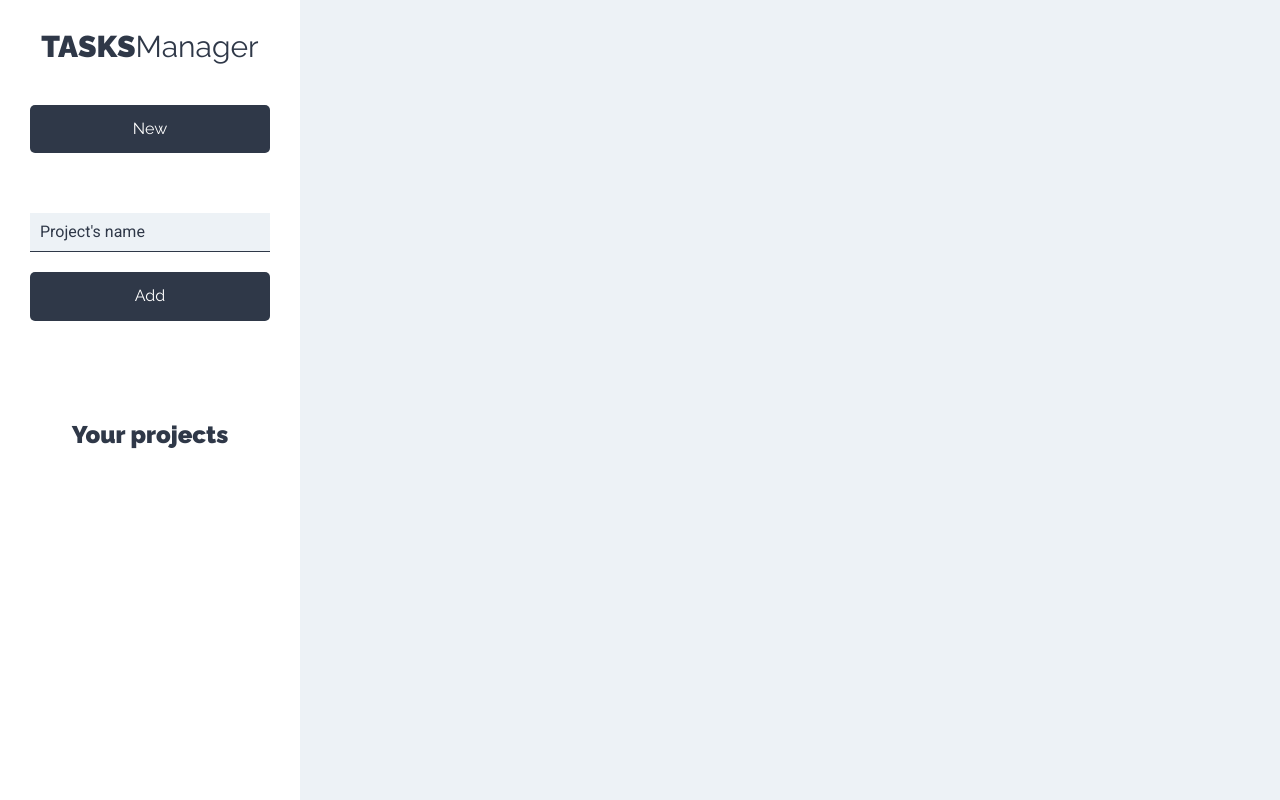
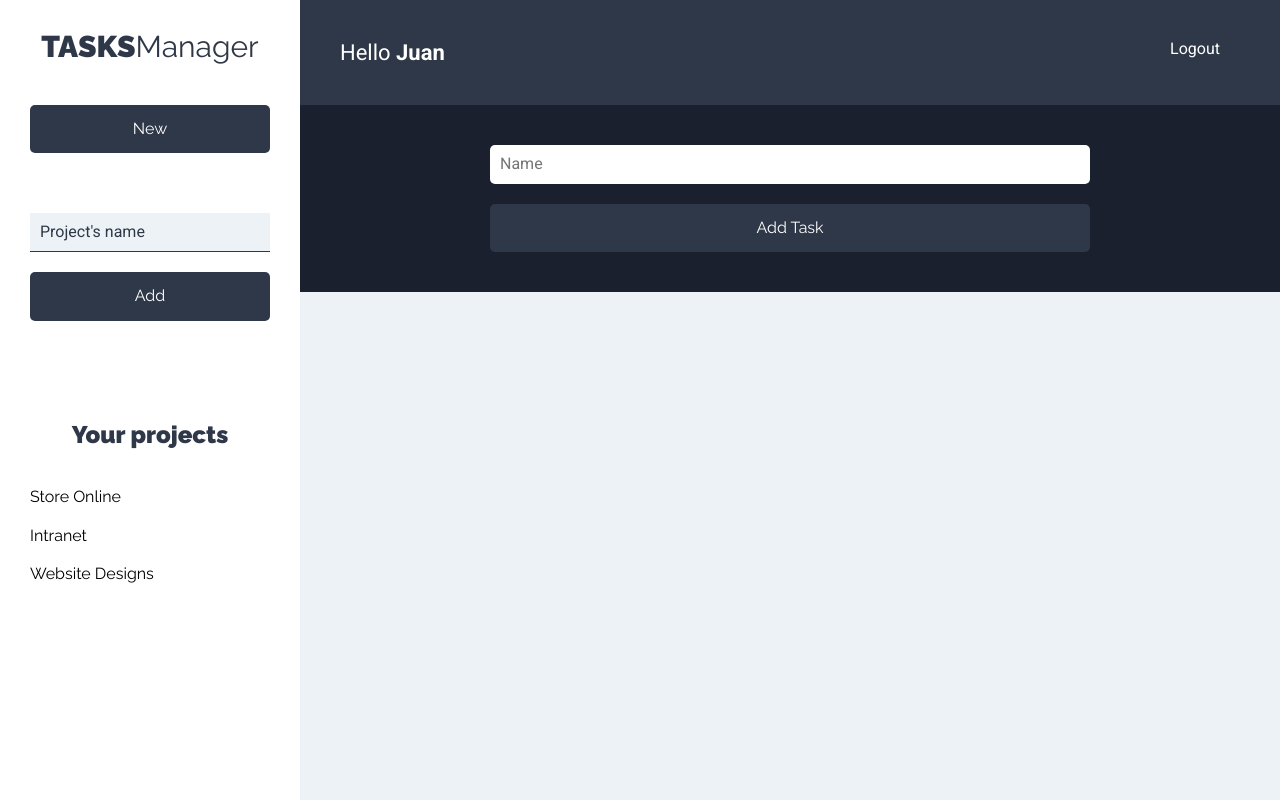
Before and after one commit to chara0511/taskmanager-client, a React (Create React App) app: page /projects in a window 1280 px wide. Built offline with nearby package versions, Linux system fonts and the light colour scheme.

Commit message:
fourth commit

```diff
--- a/src/components/auth/Login.js
+++ b/src/components/auth/Login.js
@@ -32,9 +32,9 @@ const Login = () => {
           <div className="field-form">
             <label htmlFor="email">Email: </label>
             <input
-              type="email"
               id="email"
               name="email"
+              type="email"
               placeholder="Email"
               value={email}
               onChange={onChange}
@@ -44,9 +44,9 @@ const Login = () => {
           <div className="field-form">
             <label htmlFor="password">Password: </label>
             <input
-              type="password"
               id="password"
               name="password"
+              type="password"
               placeholder="Password"
               value={password}
               onChange={onChange}
--- a/src/components/auth/NewAccount.js
+++ b/src/components/auth/NewAccount.js
@@ -38,9 +38,9 @@ const NewAccount = () => {
           <div className="field-form">
             <label htmlFor="name">Name: </label>
             <input
-              type="text"
               id="name"
               name="name"
+              type="text"
               placeholder="Name"
               value={name}
               onChange={onChange}
@@ -50,9 +50,9 @@ const NewAccount = () => {
           <div className="field-form">
             <label htmlFor="email">Email: </label>
             <input
-              type="email"
               id="email"
               name="email"
+              type="email"
               placeholder="Email"
               value={email}
               onChange={onChange}
@@ -62,9 +62,9 @@ const NewAccount = () => {
           <div className="field-form">
             <label htmlFor="password">Password: </label>
             <input
-              type="password"
               id="password"
               name="password"
+              type="password"
               placeholder="Password"
               value={password}
               onChange={onChange}
@@ -74,9 +74,9 @@ const NewAccount = () => {
           <div className="field-form">
             <label htmlFor="confirm">Confirm password: </label>
             <input
-              type="password"
               id="confirm"
               name="confirm"
+              type="password"
               placeholder="Confirm password"
               value={confirm}
               onChange={onChange}
--- /dev/null
+++ b/src/components/layout/Bar.js
@@ -0,0 +1,16 @@
+import React from "react";
+
+const Bar = () => {
+  return (
+    <header className="app-header">
+      <p className="username">
+        Hello <span>Juan</span>
+      </p>
+      <nav className="main-nav">
+        <a href="#!">Logout</a>
+      </nav>
+    </header>
+  );
+};
+
+export default Bar;
--- a/src/components/layout/Sidebar.js
+++ b/src/components/layout/Sidebar.js
@@ -1,5 +1,6 @@
 import React from "react";
 import NewProject from "../projects/NewProject";
+import ListProjects from "../projects/ListProjects";
 
 const Sidebar = () => {
   return (
@@ -12,6 +13,8 @@ const Sidebar = () => {
 
       <div className="projects">
         <h2>Your projects</h2>
+
+        <ListProjects />
       </div>
     </aside>
   );
--- /dev/null
+++ b/src/components/projects/ListProjects.js
@@ -0,0 +1,19 @@
+import React from "react";
+import Project from "./Project";
+
+const ListProjects = () => {
+  const projects = [
+    { name: "Store Online" },
+    { name: "Intranet" },
+    { name: "Website Designs" },
+  ];
+  return (
+    <ul className="list-projects">
+      {projects.map((project) => (
+        <Project key={project.name} project={project} />
+      ))}
+    </ul>
+  );
+};
+
+export default ListProjects;
--- a/src/components/projects/NewProject.js
+++ b/src/components/projects/NewProject.js
@@ -18,6 +18,12 @@ const NewProject = () => {
   // Send a project
   const onSubmitProject = (e) => {
     e.preventDefault();
+
+    // Validate project
+
+    // Add a state
+
+    // Restart form
   };
 
   return (
--- /dev/null
+++ b/src/components/projects/Project.js
@@ -0,0 +1,13 @@
+import React from "react";
+
+const Project = ({ project }) => {
+  return (
+    <li>
+      <button type="button" className="btn btn-blank">
+        {project.name}
+      </button>
+    </li>
+  );
+};
+
+export default Project;
--- a/src/components/projects/Projects.js
+++ b/src/components/projects/Projects.js
@@ -1,10 +1,21 @@
 import React from "react";
 import Sidebar from "../layout/Sidebar";
+import Bar from "../layout/Bar";
+import FormTask from "../tasks/FormTask";
 
 const Projects = () => {
   return (
     <div className="container-app">
       <Sidebar />
+      <div className="main-section">
+        <Bar />
+
+        <main>
+          <FormTask />
+
+          <div className="tasks-container"></div>
+        </main>
+      </div>
     </div>
   );
 };
--- /dev/null
+++ b/src/components/tasks/FormTask.js
@@ -0,0 +1,28 @@
+import React from "react";
+
+const FormTask = () => {
+  return (
+    <div className="form">
+      <form>
+        <div className="container-input">
+          <input
+            type="text"
+            className="input-text"
+            placeholder="Name"
+            name="name"
+          />
+        </div>
+
+        <div className="container-input">
+          <input
+            type="submit"
+            className="btn btn-primary btn-submit btn-block"
+            value="Add Task"
+          />
+        </div>
+      </form>
+    </div>
+  );
+};
+
+export default FormTask;
```
Also changed, not shown: src/components/tasks/ListTasks.js (added, +7 -0 lines), src/components/tasks/Task.js (added, +7 -0 lines).
